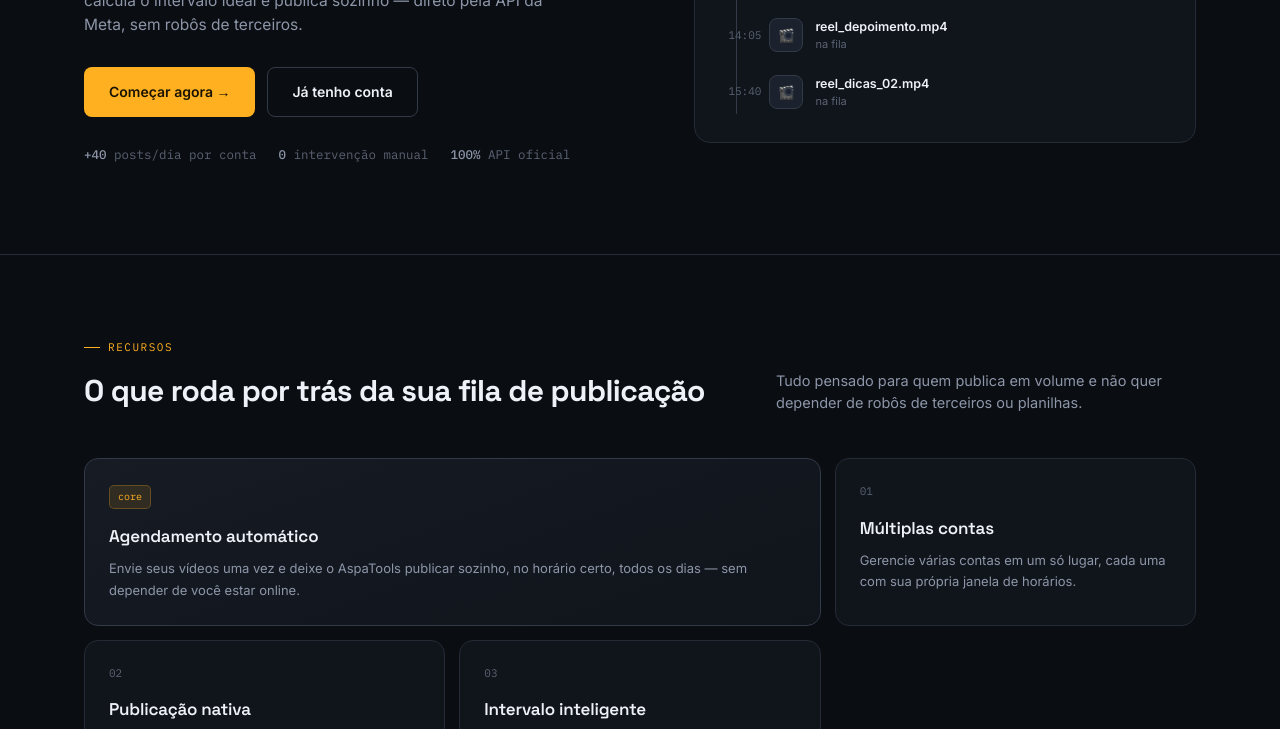
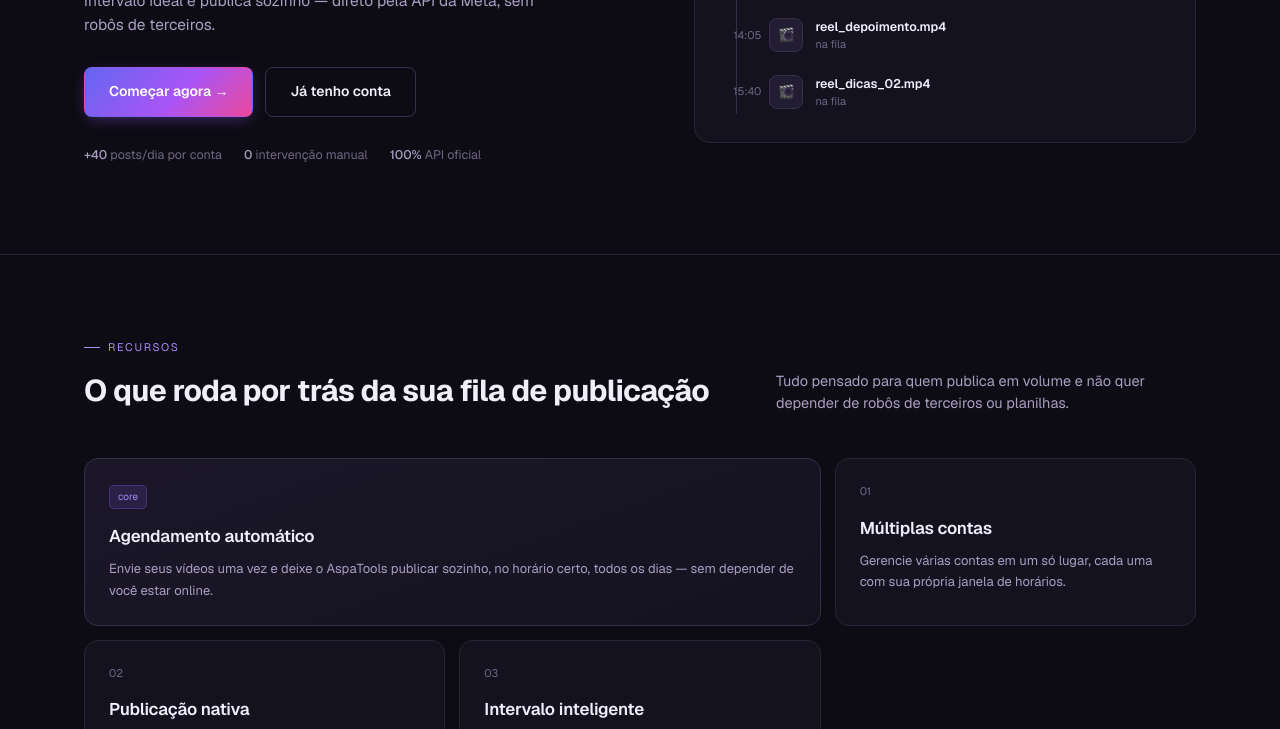
Before and after one commit to allanz10/aspas7, a website: page landing.html in a window 1280 px wide. Shown: the part 383-1112 px from the top of the page. Drawn offline with nearby package versions, Linux system fonts and the light colour scheme.

Commit message:
Update landing.html

```diff
--- a/landing.html
+++ b/landing.html
@@ -6,17 +6,18 @@
 <title>AspaTools — Agendamento inteligente de Reels para Instagram</title>
 <meta name="description" content="Planeje, agende e publique todo o seu conteúdo do Instagram de forma simples e visual. Mais organização, mais consistência, mais resultados.">
 <style>
-@import url('https://fonts.googleapis.com/css2?family=Space+Grotesk:wght@400;500;600;700&family=Inter:wght@400;500;600;700;800&family=IBM+Plex+Mono:wght@400;500&display=swap');
+@import url('https://fonts.googleapis.com/css2?family=Geist:wght@300;400;500;600;700;800&display=swap');
 *{margin:0;padding:0;box-sizing:border-box}
 :root{
-  --bg:#0a0d12; --p1:#10141b; --p2:#161b24; --p3:#1c222d;
-  --ln:#242b37; --ln2:#323a48;
-  --tx:#eef1f7; --tx1:#8d96a8; --tx2:#5b6373; --tx3:#333b48;
-  --am:#ffb020; --am2:rgba(255,176,32,.12);
-  --tl:#2dd4bf; --tl2:rgba(45,212,191,.12);
-  --disp:'Space Grotesk',system-ui,sans-serif;
-  --body:'Inter',system-ui,sans-serif;
-  --mono:'IBM Plex Mono',monospace;
+  --bg:#0d0b13; --p1:#151220; --p2:#1b1729; --p3:#231d34;
+  --ln:#2a2338; --ln2:#372e49;
+  --tx:#f1eefc; --tx1:#a99fc2; --tx2:#6f6685; --tx3:#3a3450;
+  --am:#a78bfa; --am2:rgba(139,92,246,.14);
+  --grad:linear-gradient(135deg,#6366f1,#a855f7 55%,#ec4899);
+  --tl:#3ecf8e; --tl2:rgba(62,207,142,.12);
+  --disp:'Geist',system-ui,sans-serif;
+  --body:'Geist',system-ui,sans-serif;
+  --mono:'Geist',system-ui,sans-serif;
 }
 html{scroll-behavior:smooth}
 body{background:var(--bg);color:var(--tx);font-family:var(--body);font-size:15px;line-height:1.55;-webkit-font-smoothing:antialiased;overflow-x:hidden}
@@ -26,15 +27,15 @@ a{color:inherit;text-decoration:none}
 .eyebrow::before{content:'';width:16px;height:1px;background:var(--am)}
 
 /* ── NAV ──────────────────────────────────── */
-nav{position:sticky;top:0;z-index:30;background:rgba(10,13,18,.82);backdrop-filter:blur(10px);border-bottom:1px solid var(--ln)}
+nav{position:sticky;top:0;z-index:30;background:rgba(13,11,19,.82);backdrop-filter:blur(10px);border-bottom:1px solid var(--ln)}
 nav .wrap{display:flex;align-items:center;justify-content:space-between;height:64px}
 .logo{font-family:var(--disp);font-size:17px;font-weight:700;letter-spacing:-.2px;display:flex;align-items:center;gap:9px}
 .logo-mark{width:24px;height:24px;border-radius:6px;border:1px solid var(--ln2);display:flex;align-items:center;justify-content:center;font-size:12px;background:var(--p2)}
 .nav-links{display:flex;align-items:center;gap:26px;font-size:13px;color:var(--tx1)}
 .nav-links a:hover{color:var(--tx)}
 .btn{display:inline-flex;align-items:center;justify-content:center;gap:7px;padding:10px 18px;border-radius:8px;font-size:13px;font-weight:600;cursor:pointer;transition:all .15s;border:1px solid transparent;font-family:var(--body);white-space:nowrap}
-.btn-p{background:var(--am);color:#1a1200}
-.btn-p:hover{filter:brightness(1.1);transform:translateY(-1px)}
+.btn-p{background:var(--grad);color:#fff;box-shadow:0 4px 16px -4px rgba(139,92,246,.5)}
+.btn-p:hover{filter:brightness(1.08);box-shadow:0 6px 22px -4px rgba(139,92,246,.65);transform:translateY(-1px)}
 .btn-g{background:transparent;color:var(--tx);border-color:var(--ln2)}
 .btn-g:hover{background:var(--p2);border-color:var(--tx2)}
 .btn-lg{padding:13px 24px;font-size:14px}
@@ -87,7 +88,7 @@ section{padding:84px 0;border-bottom:1px solid var(--ln)}
 .b-card h3{font-family:var(--disp);font-size:17px;font-weight:600;margin-bottom:9px;letter-spacing:-.2px}
 .b-card p{font-size:13px;color:var(--tx1);line-height:1.65}
 .b-card.hl{background:linear-gradient(160deg,var(--p2),var(--p1));border-color:var(--ln2)}
-.b-tag{display:inline-block;font-family:var(--mono);font-size:10px;color:var(--am);background:var(--am2);border:1px solid rgba(255,176,32,.25);padding:3px 8px;border-radius:5px;margin-bottom:14px}
+.b-tag{display:inline-block;font-family:var(--mono);font-size:10px;color:var(--am);background:var(--am2);border:1px solid rgba(139,92,246,.3);padding:3px 8px;border-radius:5px;margin-bottom:14px}
 
 /* ── PRICING — comparison table ───────────── */
 .ptable{width:100%;border-collapse:collapse;background:var(--p1);border:1px solid var(--ln);border-radius:14px;overflow:hidden}
@@ -98,7 +99,7 @@ section{padding:84px 0;border-bottom:1px solid var(--ln)}
 .ptable .pprice{font-size:24px;font-weight:800;margin-top:10px;font-family:var(--disp)}
 .ptable .pprice .cur{font-size:12px;color:var(--tx1);font-weight:600;margin-right:2px}
 .ptable .pprice .per{font-size:11px;color:var(--tx2);font-weight:400}
-.ptable th.pop{background:linear-gradient(160deg,rgba(255,176,32,.09),var(--p2));position:relative}
+.ptable th.pop{background:linear-gradient(160deg,rgba(139,92,246,.12),var(--p2));position:relative}
 .ptable th.pop::after{content:'MAIS ESCOLHIDO';position:absolute;top:8px;right:12px;font-family:var(--mono);font-size:9px;letter-spacing:.06em;color:var(--am)}
 .ptable td:first-child,.ptable th:first-child{color:var(--tx1);font-size:13px;width:34%}
 .ptable td{font-size:13px;color:var(--tx1);text-align:left}
```
